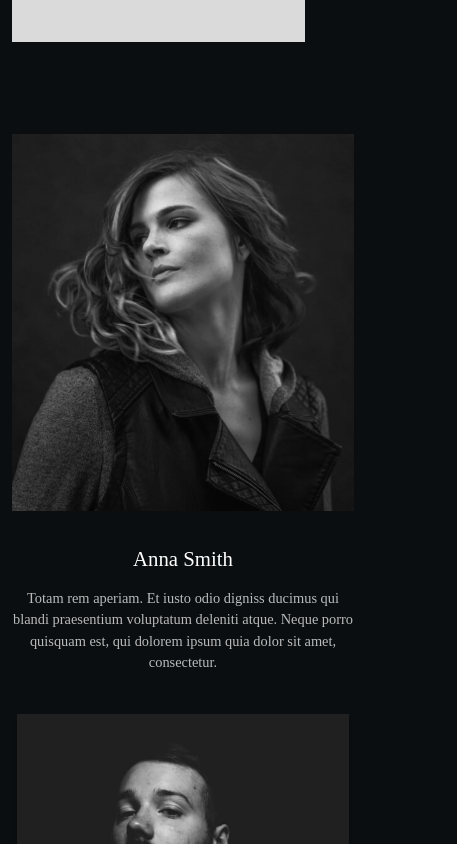
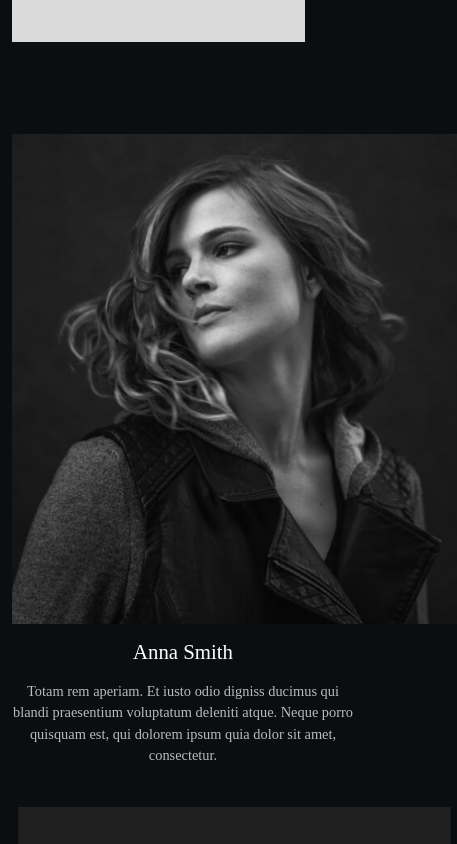
Before and after one commit to Tulsi-gohil/food-web, a React (Create React App) app: page /FounderDesk in a window 390 px wide. Shown: the part 1360-2204 px from the top of the page, 457 px wide, since content can reach past the window. Built offline with nearby package versions, Linux system fonts and the light colour scheme.

Commit message:
Update App.css

```diff
--- a/src/App.css
+++ b/src/App.css
@@ -762,11 +762,6 @@ margin-top: 150px;
   .marbal-img {
     height: 0%;
   }
-  .teamimg {
-    width: 100%;
-    margin-bottom: 20px;
-
-  }
 
   .img-title {
     font-size: 1.3rem;
```
